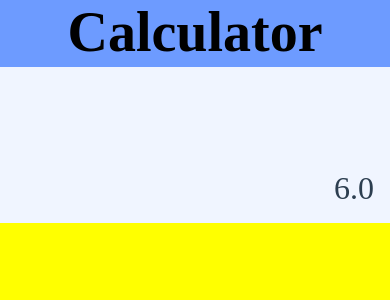
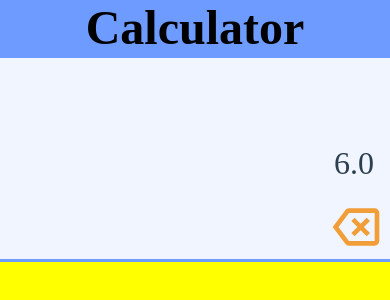
Before and after one commit to csm-18/calc-web, a Vue app in the folder frontend/: page / in a window 390 px wide. Shown: the top 300 px of the page. Built offline with nearby package versions, Linux system fonts and the light colour scheme; a web font is replaced by a local one.

Commit message:
fe: add backspace button

```diff
--- a/frontend/src/components/Calc.vue
+++ b/frontend/src/components/Calc.vue
@@ -4,6 +4,11 @@
   <div class="con">
     <input id="input" type="text" />
     <p id="result">6.0</p>
+    <div class="backspace-btn-con">
+      <button id="backspace-btn">
+        <img id="backspace-btn-img" src="../assets/backspace.svg" alt="" />
+      </button>
+    </div>
   </div>
 </template>
 
@@ -20,6 +25,7 @@
       outline: none;
       font-size: 3rem;
       padding: 1rem;
+      padding-bottom: 0;
       background: var(--white);
       color: var(--charcoal);
       caret-color: var(--blue);
@@ -37,6 +43,24 @@
       background: var(--white);
       color: var(--charcoal);
     }
+
+    .backspace-btn-con {
+      display: flex;
+      justify-content: flex-end;
+      background: var(--white);
+      color: var(--blue);
+      border-bottom: solid;
+
+      #backspace-btn {
+        margin: 0;
+        border: 0;
+        background: var(--white);
+
+        #backspace-btn-img {
+          width: 3.5rem;
+        }
+      }
+    }
   }
 }
 </style>
--- a/frontend/src/views/Home.vue
+++ b/frontend/src/views/Home.vue
@@ -22,7 +22,7 @@ import Calc from '../components/Calc.vue'
     margin: 0;
     text-align: center;
     background: var(--blue);
-    font-size: 3.5rem;
+    font-size: 3rem;
     padding-bottom: 0.2rem;
     font-family: Itim;
   }
```
Also changed, not shown: frontend/src/assets/backspace.svg (added).
